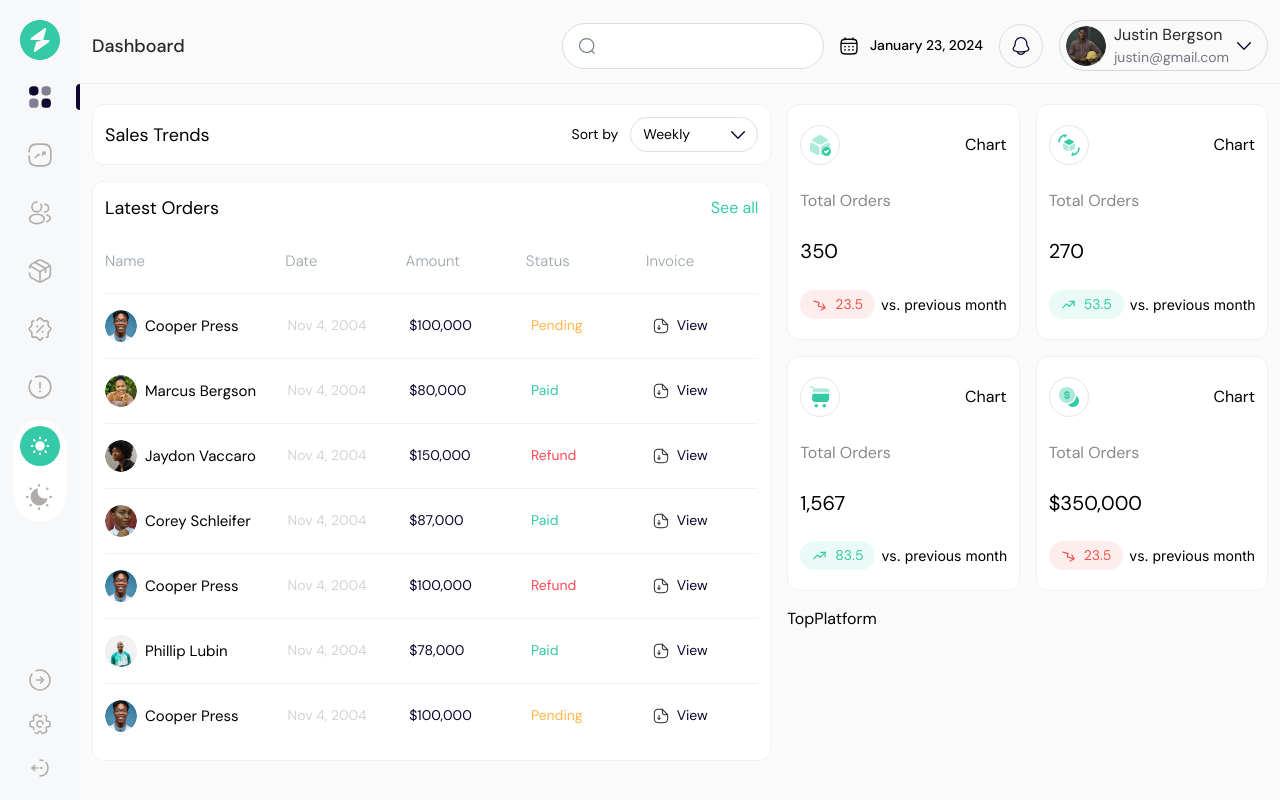
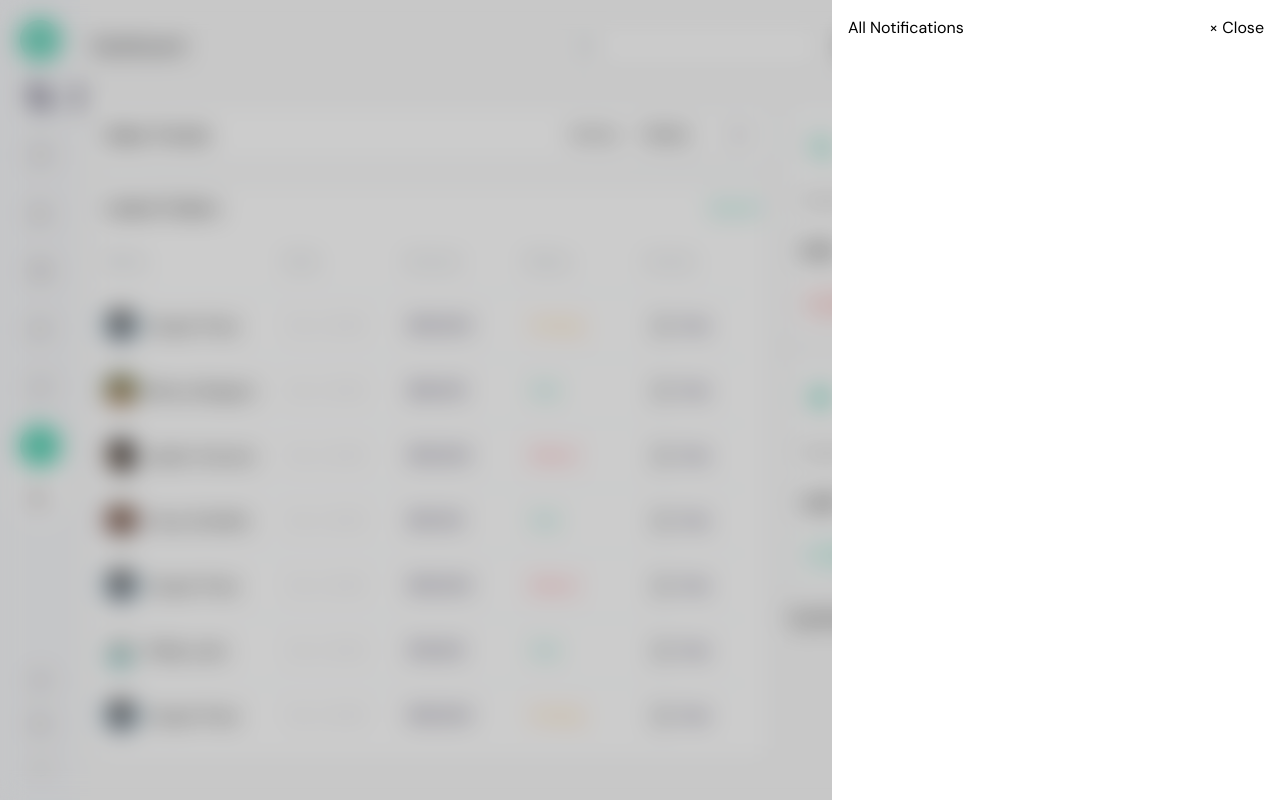
Before and after one commit to Josh-Savvy/geegpay, a Next.js app: page / in a window 1280 px wide. Both pictures are taken after a click on the element 1020 px from the left and 45 px from the top of the page. Built offline with nearby package versions, Linux system fonts and the light colour scheme.

Commit message:
feat: implemented the notifications panel

```diff
--- a/components/ui/atoms/inputs/SearchBar.tsx
+++ b/components/ui/atoms/inputs/SearchBar.tsx
@@ -20,7 +20,7 @@ const SearchBar = ({ type, containerProps, containerRef, className, ref, ...rest
 
 	return (
 		<div ref={containerRef} {...container} className={classNames(defaultContainerClass, containerClass)}>
-			{type == "search" ? <SearchIcon color={currentTheme === "dark" ? "#fff" : ""} /> : <></>}
+			{type == "search" ? <SearchIcon color={currentTheme === "dark" ? "#b2abab" : ""} /> : <></>}
 			<input type={type} ref={ref} {...rest} className={classNames(defaulInputClass, className)} />
 		</div>
 	);
--- /dev/null
+++ b/components/ui/common/index.tsx
@@ -0,0 +1,20 @@
+"use client";
+import { useNotificationPanel } from "@/context/notifications-panel.context";
+import React from "react";
+import { BellIcon } from "../atoms/icons";
+
+const NotificationBell = () => {
+	const { isViewing, toggleNotificationsPanel } = useNotificationPanel();
+
+	return (
+		<div
+			onClick={() => {
+				toggleNotificationsPanel("open");
+			}}
+			className="border-[#DADDDD] dark:border-[#B2ABAB] hover:border-black/30 border rounded-full hover:bg-[#DADDDD]/30 p-3 flex justify-center items-center duration-300 cursor-pointer">
+			<BellIcon />
+		</div>
+	);
+};
+
+export default NotificationBell;
--- /dev/null
+++ b/components/ui/layout/NotificationsPanel.tsx
@@ -0,0 +1,45 @@
+"use client";
+import { useNotificationPanel } from "@/context/notifications-panel.context";
+import classNames from "classnames";
+import React from "react";
+
+type NotificationsPanelProps = {
+	closeOnBackdropClick: boolean;
+};
+
+const NotificationsPanel = ({ closeOnBackdropClick }: NotificationsPanelProps) => {
+	const { isViewing, toggleNotificationsPanel } = useNotificationPanel();
+	return (
+		<>
+			{isViewing && (
+				<div
+					onClick={() => {
+						if (closeOnBackdropClick) toggleNotificationsPanel("close");
+					}}
+					className="absolute w-full bg-black/20 backdrop-blur-md h-full left-0 top-0 z-50"
+				/>
+			)}
+			<div
+				className={classNames(
+					"fixed z-50 h-screen right-0 top-0 overflow-hidden duration-300",
+					isViewing ? "w-full" : "w-0",
+				)}>
+				<div className="flex flex-col max-w-xl xl:max-w-md bg-white w-full h-full p-4 relative z-10 ml-auto duration-300">
+					<div className="flex items-center justify-between">
+						<h1 className="">All Notifications</h1>
+						<button
+							type="submit"
+							onClick={() => {
+								toggleNotificationsPanel("close");
+							}}
+							className="">
+							&times; Close
+						</button>
+					</div>
+				</div>
+			</div>
+		</>
+	);
+};
+
+export default NotificationsPanel;
--- a/components/ui/layout/index.tsx
+++ b/components/ui/layout/index.tsx
@@ -3,15 +3,20 @@ import Navbar from "./navbar";
 import DashboardLayout from "./DashboardLayout";
 import { ThemeProvider } from "@/context/theme.context";
 import { SidebarProvider } from "@/context/sidebar.context";
+import { NotificationsPanelProvider } from "@/context/notifications-panel.context";
+import NotificationsPanel from "./NotificationsPanel";
 
 const LayoutContainer = ({ children }: { children: ReactNode }) => {
 	return (
 		<ThemeProvider>
 			<SidebarProvider>
-				<DashboardLayout>
-					<Navbar />
-					<section className="px-3">{children}</section>
-				</DashboardLayout>
+				<NotificationsPanelProvider>
+					<NotificationsPanel />
+					<DashboardLayout>
+						<Navbar />
+						<section className="px-3">{children}</section>
+					</DashboardLayout>
+				</NotificationsPanelProvider>
 			</SidebarProvider>
 		</ThemeProvider>
 	);
--- a/components/ui/layout/navbar/ProfileCard.tsx
+++ b/components/ui/layout/navbar/ProfileCard.tsx
@@ -3,8 +3,9 @@ import React from "react";
 import { ChevronDown } from "../../atoms/icons";
 
 const ProfileCard = () => {
+	const profileLinks = ["Link 1", "Lnk 2", "Lnk 3"];
 	return (
-		<div className="flex items-center gap-2 border border-[#D9D9D9] rounded-full p-0.5 sm:px-1.5 sm:pr-4 hover:bg-[#D9D9D9]/30 hover:border-black/30 duration-300 cursor-pointer">
+		<div className="flex items-center gap-2 border border-[#D9D9D9] rounded-full p-0.5 sm:px-1.5 sm:pr-4 hover:bg-[#D9D9D9]/30 hover:border-black/30 duration-300 cursor-pointer relative group">
 			<div className="w-10 h-10 overflow-hidden rounded-full bg-zinc-200">
 				<Image src={"/assets/images/user.png"} alt="user" height={100} width={100} loading="lazy" unoptimized />
 			</div>
@@ -13,6 +14,19 @@ const ProfileCard = () => {
 				<p className="text-[#787486] dark:text-white/60 text-sm lowercase">Justin@gmail.com</p>
 			</div>
 			<ChevronDown className="sm:flex hidden text-[#d31119]" />
+			<div className="group-hover:md:flex hidden absolute w-full top-0 pt-14 duration-300 left-0">
+				<div className="grid bg-white dark:bg-gray-800 dark:text-white border border-[#b2abab] w-full rounded-xl overflow-hidden">
+					{profileLinks.map((p, id) => {
+						return (
+							<span
+								key={id}
+								className="px-3 w-full p-2 hover:bg-gray-100 hover:dark:bg-gray-600 text-sm duration-300">
+								{p}
+							</span>
+						);
+					})}
+				</div>
+			</div>
 		</div>
 	);
 };
--- a/components/ui/layout/navbar/index.tsx
+++ b/components/ui/layout/navbar/index.tsx
@@ -1,13 +1,14 @@
 import React from "react";
 import SearchBar from "../../atoms/inputs/SearchBar";
-import { BellIcon, CalendarIcon } from "../../atoms/icons";
+import { CalendarIcon } from "../../atoms/icons";
 import ProfileCard from "./ProfileCard";
 import { formatDate } from "@/utils";
 import Hamburger from "./Hamburger";
+import NotificationBell from "../../common";
 
 const Navbar = () => {
 	return (
-		<nav className="duration-300 flex justify-between items-center p-3 pt-5 border-b border-opacity-50 border-[#E5EAEF] dark:border-[#555] sticky top-0 dark:bg-gray-800 bg-[#fafafa] z-40">
+		<nav className="duration-300 flex justify-between items-center p-3 pt-5 border-b border-opacity-50 border-[#E5EAEF] dark:border-[#555] sticky top-0 dark:bg-gray-800 bg-[#fafafa] z-30">
 			<div className="text-[#26282C] text-lg font-medium dark:text-white flex items-center gap-3">
 				<Hamburger />
 				<p className="cursor-pointer">Dashboard</p>
@@ -28,9 +29,7 @@ const Navbar = () => {
 					<p className="font-medium text-sm dark:text-white">{formatDate()}</p>
 				</div>
 				{/* Notification */}
-				<div className="border-[#DADDDD] dark:border-[#B2ABAB] hover:border-black/30 border rounded-full hover:bg-[#DADDDD]/30 p-3 flex justify-center items-center duration-300 cursor-pointer">
-					<BellIcon />
-				</div>
+				<NotificationBell />
 				{/* Profile */}
 				<ProfileCard />
 			</div>
--- a/components/ui/organisms/LatestOrders.tsx
+++ b/components/ui/organisms/LatestOrders.tsx
@@ -13,7 +13,6 @@ const LatestOrders = () => {
 				<h1 className="dark:text-white text-lg duration-300">Latest Orders</h1>
 				<p className="text-[#34CAA5] hover:underline select-none cursor-pointer">See all</p>
 			</div>
-
 			<TableHead />
 			<div className="grid items-center mt-3">
 				{latestOrders.map((order, id) => {
@@ -66,7 +65,7 @@ const TableItem = ({ order }: { order: IOrder }) => {
 				{order.status}
 			</div>
 			<div className="xs:flex hidden col-span-2 gap-2 items-center dark:text-white hover:underline cursor-pointer">
-				<DocumentIcon />
+				<DocumentIcon size={18} />
 				<p className="text-[#0D062D] dark:text-white">View</p>
 			</div>
 		</div>
--- a/components/ui/organisms/SalesTrends.tsx
+++ b/components/ui/organisms/SalesTrends.tsx
@@ -1,10 +1,12 @@
 "use client";
 import React, { useState } from "react";
 import { ChevronDown } from "../atoms/icons";
+import { useTheme } from "@/context/theme.context";
 
 const SalesTrends = () => {
 	const filters = ["Daily", "Weekly", "Monthly", "Yearly"];
 	const [currentFilter, setCurrentFilter] = useState<string>(filters[1]);
+	const { currentTheme } = useTheme();
 
 	return (
 		<div className="w-full rounded-xl dark:bg-gray-600 bg-white border border-[#EDF2F7] dark:border-[#B2ABAB] dark:border-opacity-50 p-5 xl:p-3 duration-300">
@@ -14,7 +16,11 @@ const SalesTrends = () => {
 					<p className="text-sm sm:block hidden dark:text-white">Sort by</p>
 					<div className="group relative border border-[#E1DFDF] rounded-full w-32 p-1.5 px-3 cursor-pointer flex items-center justify-between gap-5">
 						<p className="text-sm dark:text-white">{currentFilter}</p>
-						<ChevronDown size={15} className="group-hover:rotate-[180deg] duration-300" />
+						<ChevronDown
+							size={15}
+							className="group-hover:rotate-[180deg] duration-300"
+							color={currentTheme === "dark" ? "#b2abab" : ""}
+						/>
 						<div className="absolute z-10 group-hover:flex flex-col gap-1 hidden left-0 origin-top top-0 w-full pt-9">
 							<ul className="w-full bg-white dark:bg-gray-600 border border-[#E1DFDF] dark:border-black duration-300">
 								{filters.map((fil, id) => (
--- a/components/ui/organisms/sidebar/index.tsx
+++ b/components/ui/organisms/sidebar/index.tsx
@@ -12,7 +12,7 @@ const Sidebar = () => {
 	return (
 		<aside
 			className={classNames(
-				"overflow-hidden xs:overflow-visible duration-300 bg-[#F7F8FA] dark:bg-secondary fixed h-screen xs:sticky top-0 left-0 flex flex-col xs:items-center z-50 py-5",
+				"overflow-hidden xs:overflow-visible duration-300 bg-[#F7F8FA] dark:bg-secondary fixed h-screen xs:sticky top-0 left-0 flex flex-col xs:items-center z-40 py-5",
 				isOpen ? "w-full pl-10 xs:w-full xs:max-w-20 xs:pl-0" : "w-0 xs:w-full xs:max-w-20 pl-0 xs:pl-0",
 			)}>
 			<div className="flex items-center gap-3 relative">
--- /dev/null
+++ b/context/notifications-panel.context.tsx
@@ -0,0 +1,30 @@
+"use client";
+
+import { ReactNode, createContext, useContext, useState } from "react";
+
+type INotificationPanel = {
+	isViewing: boolean;
+	toggleNotificationsPanel: (arg?: "open" | "close") => void;
+};
+
+const NotificationPanel = createContext<INotificationPanel>({
+	isViewing: false,
+	toggleNotificationsPanel() {},
+});
+
+export const NotificationsPanelProvider = ({ children }: { children?: ReactNode }) => {
+	const [isViewing, setIsViewing] = useState<boolean>(false);
+	const toggleNotificationsPanel = (arg?: "open" | "close") => {
+		if (arg) setIsViewing((p) => (arg === "open" ? true : arg === "close" ? false : !p));
+		else {
+			setIsViewing((p) => !p);
+		}
+	};
+
+	return (
+		<NotificationPanel.Provider value={{ isViewing, toggleNotificationsPanel }}>
+			{children}
+		</NotificationPanel.Provider>
+	);
+};
+export const useNotificationPanel = () => useContext(NotificationPanel);
--- a/context/theme.context.tsx
+++ b/context/theme.context.tsx
@@ -26,8 +26,9 @@ export const ThemeProvider = ({ children }: { children: ReactNode }) => {
 		if (savedTheme) {
 			toggleTheme(savedTheme as ITheme);
 		} else {
-			const prefersDarkMode = window.matchMedia && window.matchMedia("(prefers-color-scheme: dark)").matches;
-			toggleTheme(prefersDarkMode ? "dark" : "light");
+			// const prefersDarkMode = window.matchMedia && window.matchMedia("(prefers-color-scheme: dark)").matches;
+			// toggleTheme(prefersDarkMode ? "dark" : "light");
+			toggleTheme("light");
 		}
 
 		window.addEventListener("storage", (e) => {
```
